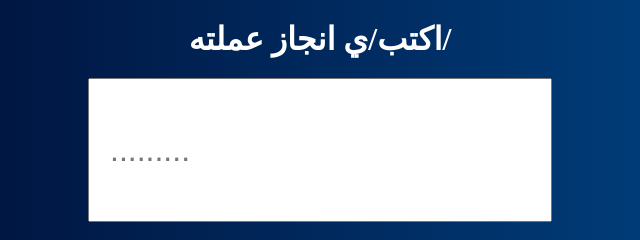
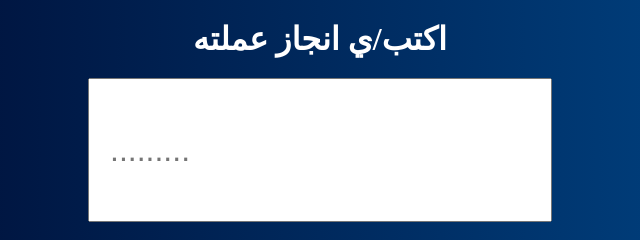
Before and after one commit to Eweaa/RandomShitPt1, a plain HTML site: page index.html in a window 1280 px wide. Shown: the top 240 px of the page, 320-960 px from the left. Drawn offline with Linux system fonts and the light colour scheme.

Commit message:
Update index.html

```diff
--- a/index.html
+++ b/index.html
@@ -9,7 +9,7 @@
 </head>
 <body>
     <div id="mainPage" class="main">
-        <h1>اكتب/ي انجاز عملته/</h1>
+        <h1>اكتب/ي انجاز عملته</h1>
         <input placeholder="........." type="text" name="" id="theInput">
         <button onclick="Bravo3alek()">Enter</button>
     </div>
```
